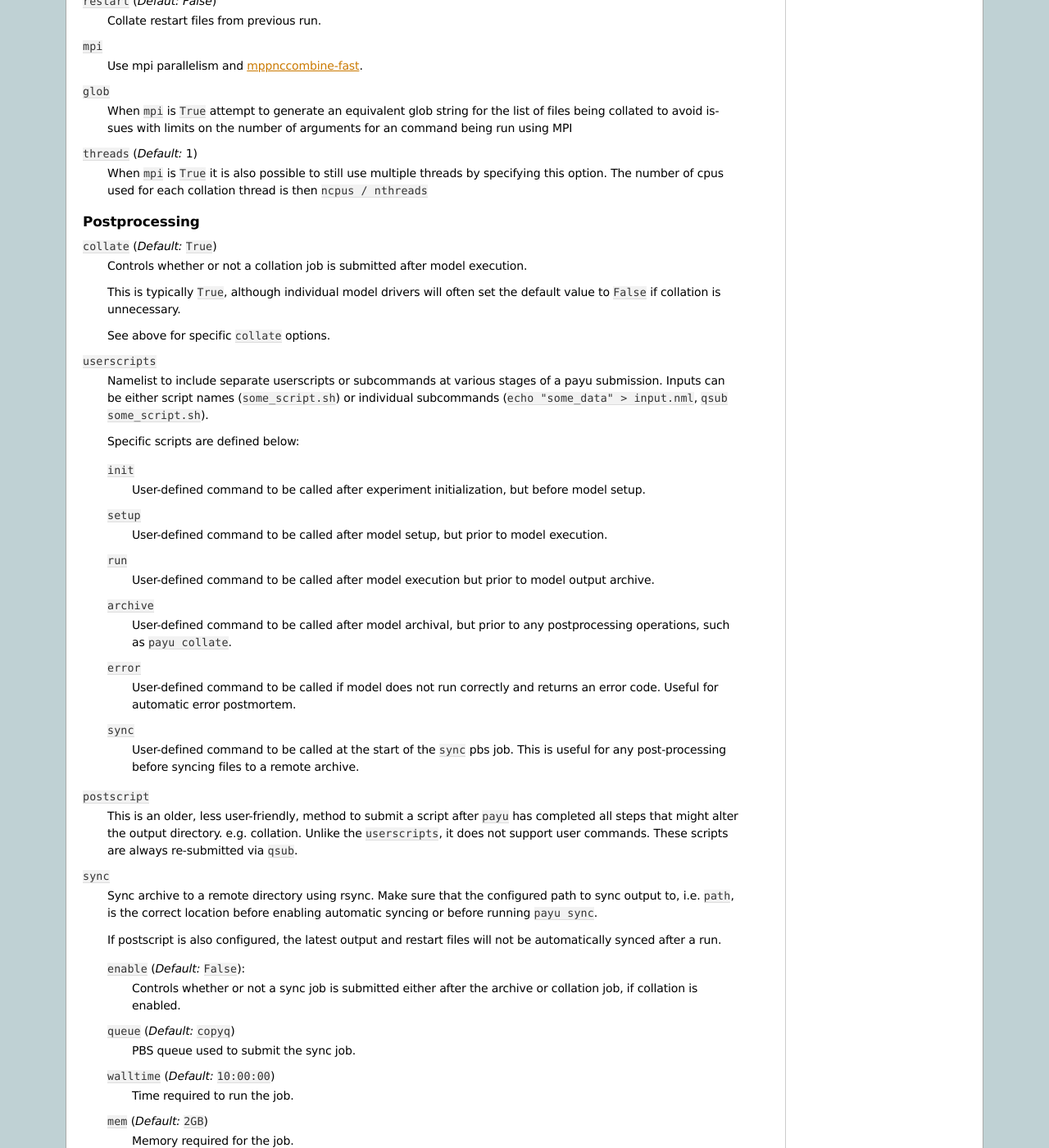
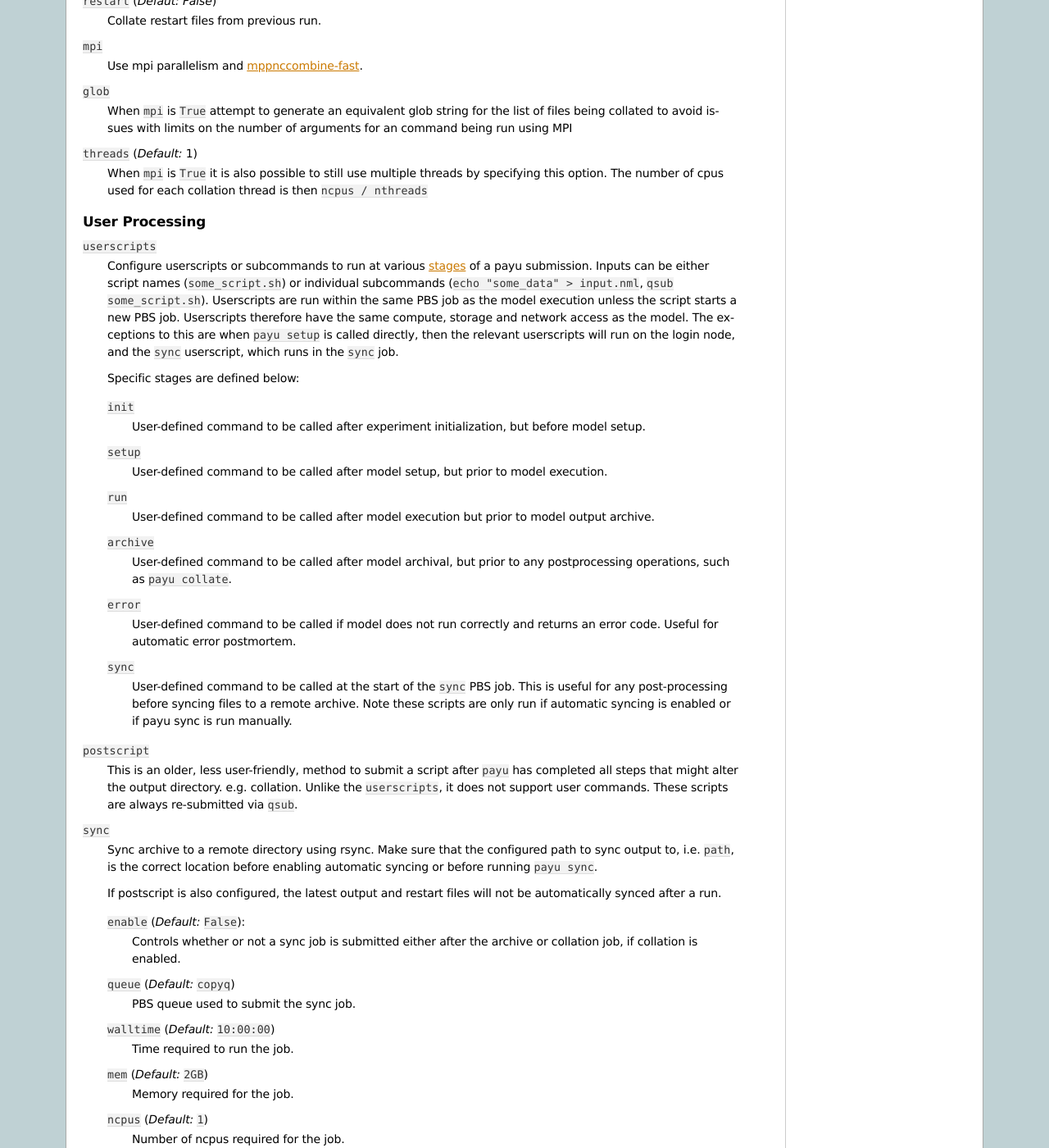
Before and after one commit to payu-org/payu, a Sphinx documentation site: the page built from docs/source/config.rst, in a window 1280 px wide and 1400 px high, scrolled down 5001 px. Shown: the whole window at 82% size. Built offline with Sphinx 7.4.7, drawn with Linux system fonts in a browser that asks for light colours; some of the changed text lies outside the part shown.

Commit message:
Docs for usersctips and payu stages (#489)
Add details on how userscripts work and the payu stages
---------

Co-authored-by: Aidan Heerdegen <aidan.heerdegen@anu.edu.au>

```diff
--- a/docs/source/config.rst
+++ b/docs/source/config.rst
@@ -341,24 +341,21 @@
    is then ``ncpus / nthreads``
 
 
-Postprocessing
+User Processing
 --------------
 
-``collate`` (*Default:* ``True``)
-   Controls whether or not a collation job is submitted after model execution.
-
-   This is typically ``True``, although individual model drivers will often set
-   the default value to ``False`` if collation is unnecessary.
-
-   See above for specific ``collate`` options.
-
 ``userscripts``
-   Namelist to include separate userscripts or subcommands at various stages of
+   Configure userscripts or subcommands to run at various :ref:`stages<experiment-steps>` of
    a payu submission. Inputs can be either script names (``some_script.sh``) or
    individual subcommands (``echo "some_data" > input.nml``, ``qsub
-   some_script.sh``).
+   some_script.sh``). Userscripts are run within the same PBS job as the model
+   execution unless the script starts a new PBS job. Userscripts therefore have
+   the same compute, storage and network access as the model. The exceptions to
+   this are when ``payu setup`` is called directly, then the relevant userscripts
+   will run on the login node, and the ``sync`` userscript, which runs in the
+   ``sync`` job.
 
-   Specific scripts are defined below:
+   Specific stages are defined below:
 
    ``init``
       User-defined command to be called after experiment initialization, but
@@ -381,9 +378,10 @@
       returns an error code. Useful for automatic error postmortem.
 
    ``sync``
-      User-defined command to be called at the start of the ``sync`` pbs job.
+      User-defined command to be called at the start of the ``sync`` PBS job.
       This is useful for any post-processing before syncing files to a remote
-      archive.
+      archive. Note these scripts are only run if automatic syncing is enabled
+      or if payu sync is run manually.
 
 ``postscript``
    This is an older, less user-friendly, method to submit a script after ``payu``
```
Also changed, not shown: docs/source/design.rst (+21 -0 lines).
